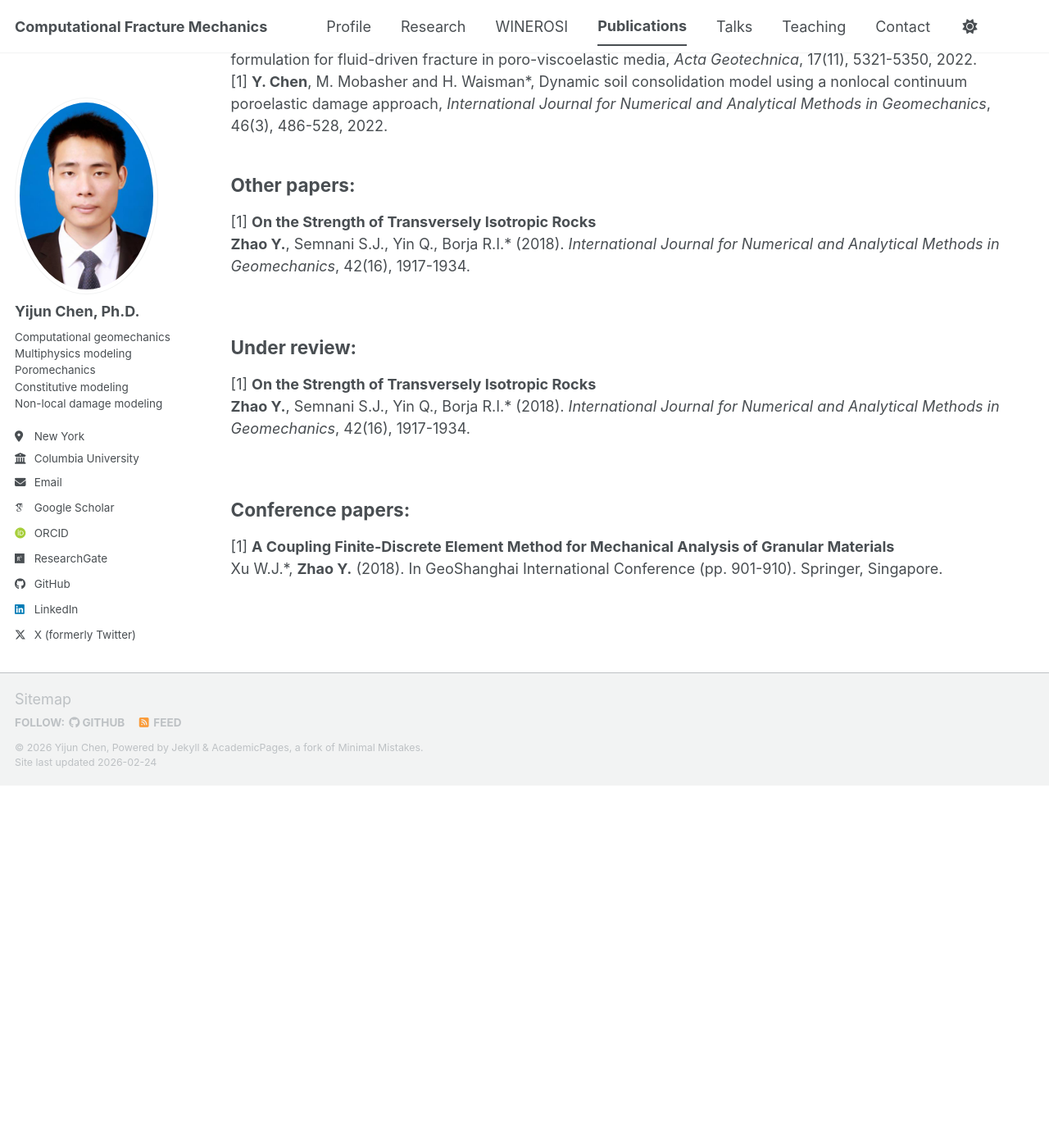
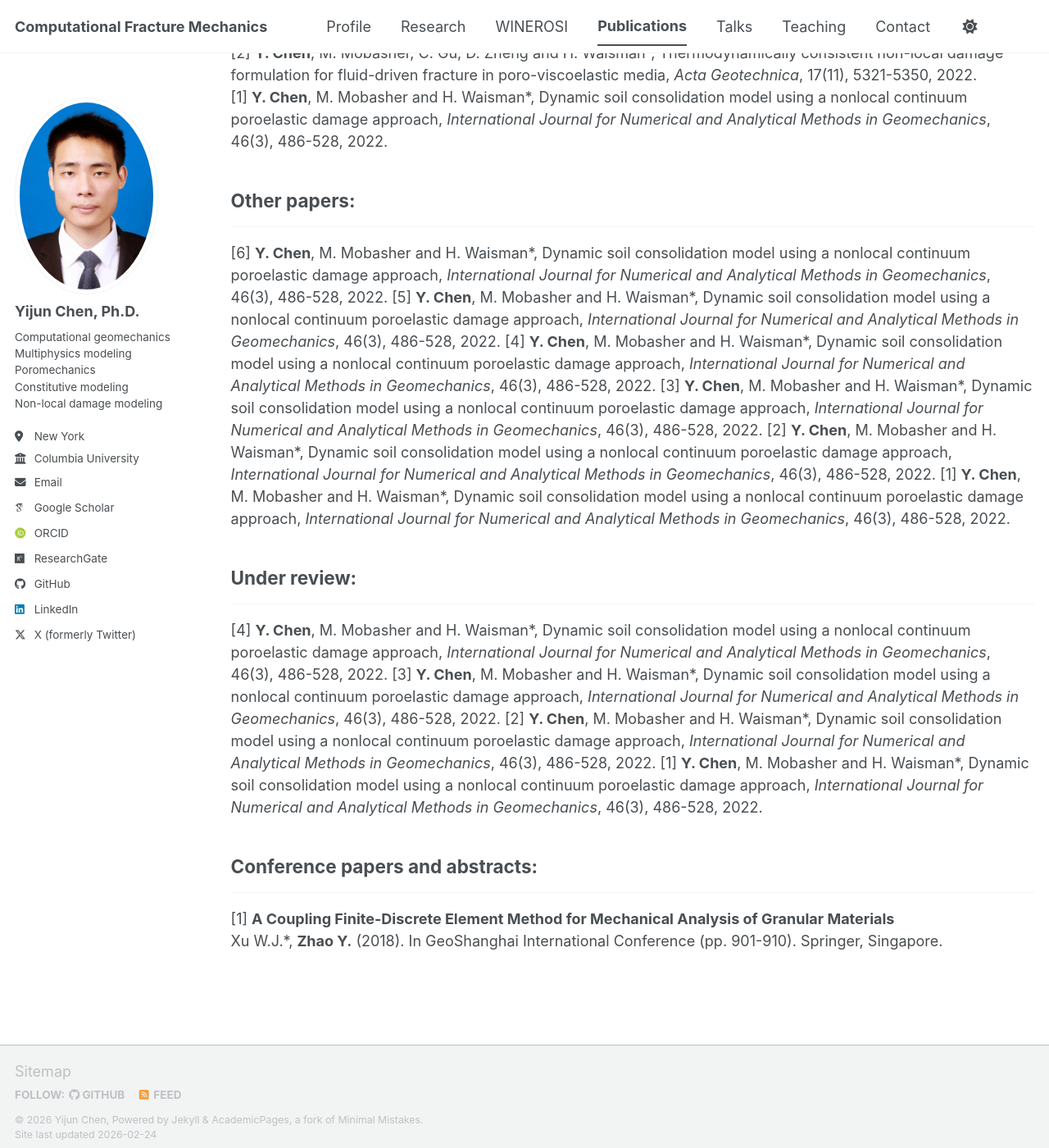
Before and after one commit to chenhhu/chenhhu.github.io, a Jekyll site: the page built from _pages/publications.md, in a window 1280 px wide and 1400 px high, scrolled down 472 px. Shown: the whole window at 82% size. Built offline with Jekyll 4.4.1, drawn with Linux system fonts in a browser that asks for light colours; some web fonts are replaced; a script bundle is joined from its source files by our own code; library files that are not in the unit come from our copies; before the commit the page ends 1430 px from its top, so only the background shows below that.

Commit message:
Update publications.md

```diff
--- a/_pages/publications.md
+++ b/_pages/publications.md
@@ -15,6 +15,7 @@
 Note: * - corresponding author.
 
 ## Journal papers:
+---
 [5] <b>Y. Chen</b>, M. Mobasher, D. Zheng\* and H. Waisman, Energy budget in geomaterials fracture: analysis using non-local ductile damage model, <i>Journal of Rock Mechanics and Geotechnical Engineering</i>, 18(2), 887-912, 2026.<br>
 [4] <b>Y. Chen</b>, M. Mobasher, D. Zheng\* and H. Waisman, Thermodynamic framework of non-local continuum damage–plasticity model, <i>International Journal of Rock Mechanics and Mining Sciences</i>, 186:106007, 2025.<br>
 [3] <b>Y. Chen</b>, M. Mobasher, T. You and H. Waisman\*, Non-local continuum damage model for poro-viscoelastic porous media, <i>International Journal of Rock Mechanics and Mining Sciences</i>, 159:105212, 2022.<br>
@@ -23,15 +24,24 @@
 <br>
 
 ## Other papers:
-[1] <b>On the Strength of Transversely Isotropic Rocks</b>
-<b>Zhao Y.</b>, Semnani S.J., Yin Q., Borja R.I.\* (2018). <i>International Journal for Numerical and Analytical Methods in Geomechanics</i>, 42(16), 1917-1934.
+---
+[6] <b>Y. Chen</b>, M. Mobasher and H. Waisman\*, Dynamic soil consolidation model using a nonlocal continuum poroelastic damage approach, <i>International Journal for Numerical and Analytical Methods in Geomechanics</i>, 46(3), 486-528, 2022.
+[5] <b>Y. Chen</b>, M. Mobasher and H. Waisman\*, Dynamic soil consolidation model using a nonlocal continuum poroelastic damage approach, <i>International Journal for Numerical and Analytical Methods in Geomechanics</i>, 46(3), 486-528, 2022.
+[4] <b>Y. Chen</b>, M. Mobasher and H. Waisman\*, Dynamic soil consolidation model using a nonlocal continuum poroelastic damage approach, <i>International Journal for Numerical and Analytical Methods in Geomechanics</i>, 46(3), 486-528, 2022.
+[3] <b>Y. Chen</b>, M. Mobasher and H. Waisman\*, Dynamic soil consolidation model using a nonlocal continuum poroelastic damage approach, <i>International Journal for Numerical and Analytical Methods in Geomechanics</i>, 46(3), 486-528, 2022.
+[2] <b>Y. Chen</b>, M. Mobasher and H. Waisman\*, Dynamic soil consolidation model using a nonlocal continuum poroelastic damage approach, <i>International Journal for Numerical and Analytical Methods in Geomechanics</i>, 46(3), 486-528, 2022.
+[1] <b>Y. Chen</b>, M. Mobasher and H. Waisman\*, Dynamic soil consolidation model using a nonlocal continuum poroelastic damage approach, <i>International Journal for Numerical and Analytical Methods in Geomechanics</i>, 46(3), 486-528, 2022.
 <br>
 
 ## Under review:
-[1] <b>On the Strength of Transversely Isotropic Rocks</b>
-<b>Zhao Y.</b>, Semnani S.J., Yin Q., Borja R.I.\* (2018). <i>International Journal for Numerical and Analytical Methods in Geomechanics</i>, 42(16), 1917-1934.
+---
+[4] <b>Y. Chen</b>, M. Mobasher and H. Waisman\*, Dynamic soil consolidation model using a nonlocal continuum poroelastic damage approach, <i>International Journal for Numerical and Analytical Methods in Geomechanics</i>, 46(3), 486-528, 2022.
+[3] <b>Y. Chen</b>, M. Mobasher and H. Waisman\*, Dynamic soil consolidation model using a nonlocal continuum poroelastic damage approach, <i>International Journal for Numerical and Analytical Methods in Geomechanics</i>, 46(3), 486-528, 2022.
+[2] <b>Y. Chen</b>, M. Mobasher and H. Waisman\*, Dynamic soil consolidation model using a nonlocal continuum poroelastic damage approach, <i>International Journal for Numerical and Analytical Methods in Geomechanics</i>, 46(3), 486-528, 2022.
+[1] <b>Y. Chen</b>, M. Mobasher and H. Waisman\*, Dynamic soil consolidation model using a nonlocal continuum poroelastic damage approach, <i>International Journal for Numerical and Analytical Methods in Geomechanics</i>, 46(3), 486-528, 2022.
 <br>
 
-## Conference papers:
+## Conference papers and abstracts:
+---
 [1] <b>A Coupling Finite-Discrete Element Method for Mechanical Analysis of Granular Materials</b>
 Xu W.J.\*, <b>Zhao Y.</b> (2018). In GeoShanghai International Conference (pp. 901-910). Springer, Singapore.
```
